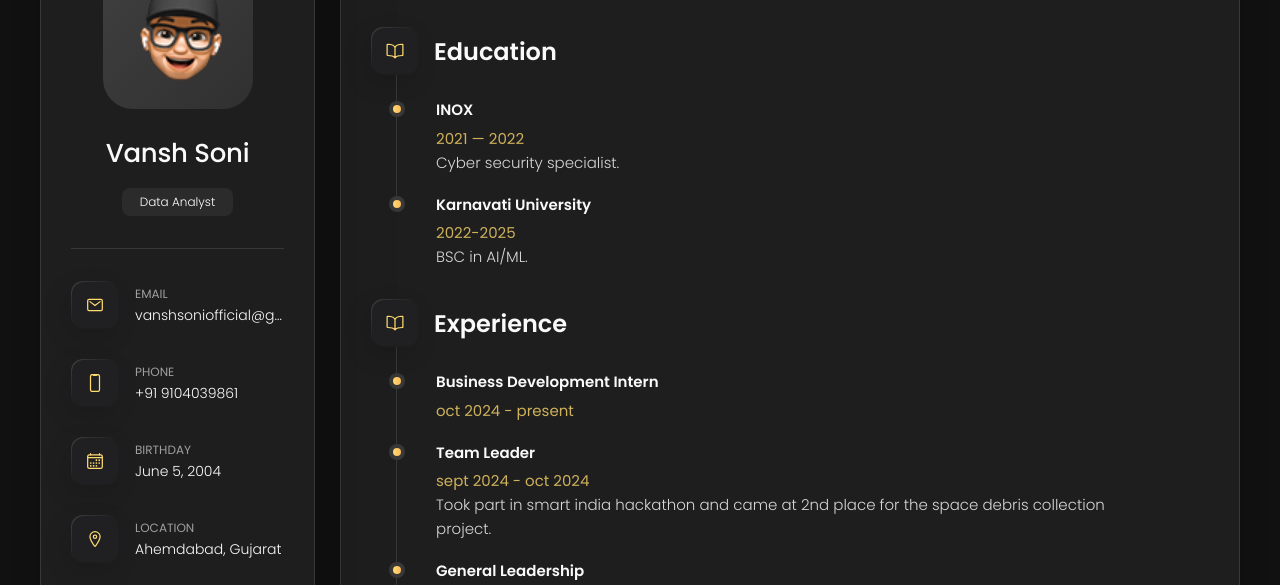
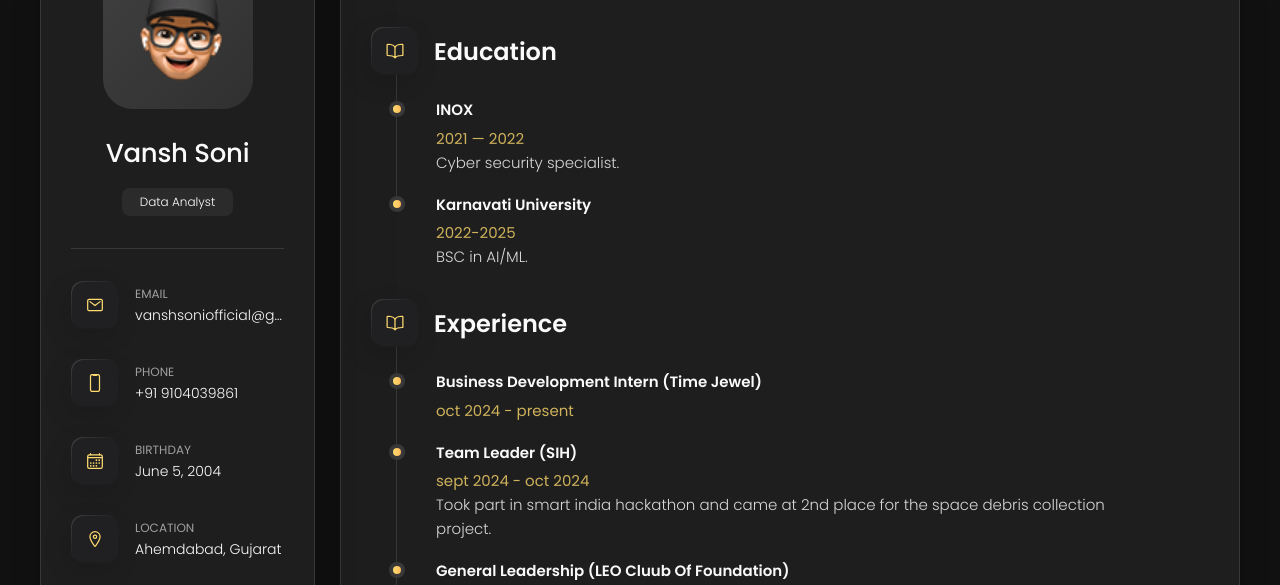
Before and after one commit to eark749/portfolio-main, a plain HTML site: page index.html in a window 1280 px wide. Both pictures are taken after a click on the button "Resume". Shown: the part 162-747 px from the top of the page. Drawn offline with nearby package versions, Linux system fonts and the light colour scheme.

Commit message:
Update index.html

```diff
--- a/index.html
+++ b/index.html
@@ -396,7 +396,7 @@
 
             <li class="timeline-item">
 
-              <h4 class="h4 timeline-item-title">Business Development intern</h4>
+              <h4 class="h4 timeline-item-title">Business Development Intern (Time jewel)</h4>
 
               <span>oct 2024 - present</span>
 
@@ -407,7 +407,7 @@
             </li>
             <li class="timeline-item">
 
-              <h4 class="h4 timeline-item-title">Team Leader</h4>
+              <h4 class="h4 timeline-item-title">Team Leader (SIH)</h4>
 
               <span>sept 2024 - oct 2024</span>
 
@@ -420,7 +420,7 @@
 
             <li class="timeline-item">
 
-              <h4 class="h4 timeline-item-title">General leadership</h4>
+              <h4 class="h4 timeline-item-title">General leadership (LEO Cluub of Foundation)</h4>
 
               <span>june 2024 - present</span>
 
@@ -432,7 +432,7 @@
 
             <li class="timeline-item">
 
-              <h4 class="h4 timeline-item-title">Principal Investigator</h4>
+              <h4 class="h4 timeline-item-title">Principal Investigator (U.I.T)</h4>
 
               <span>oct 2022 - dec 2022</span>
 
```
